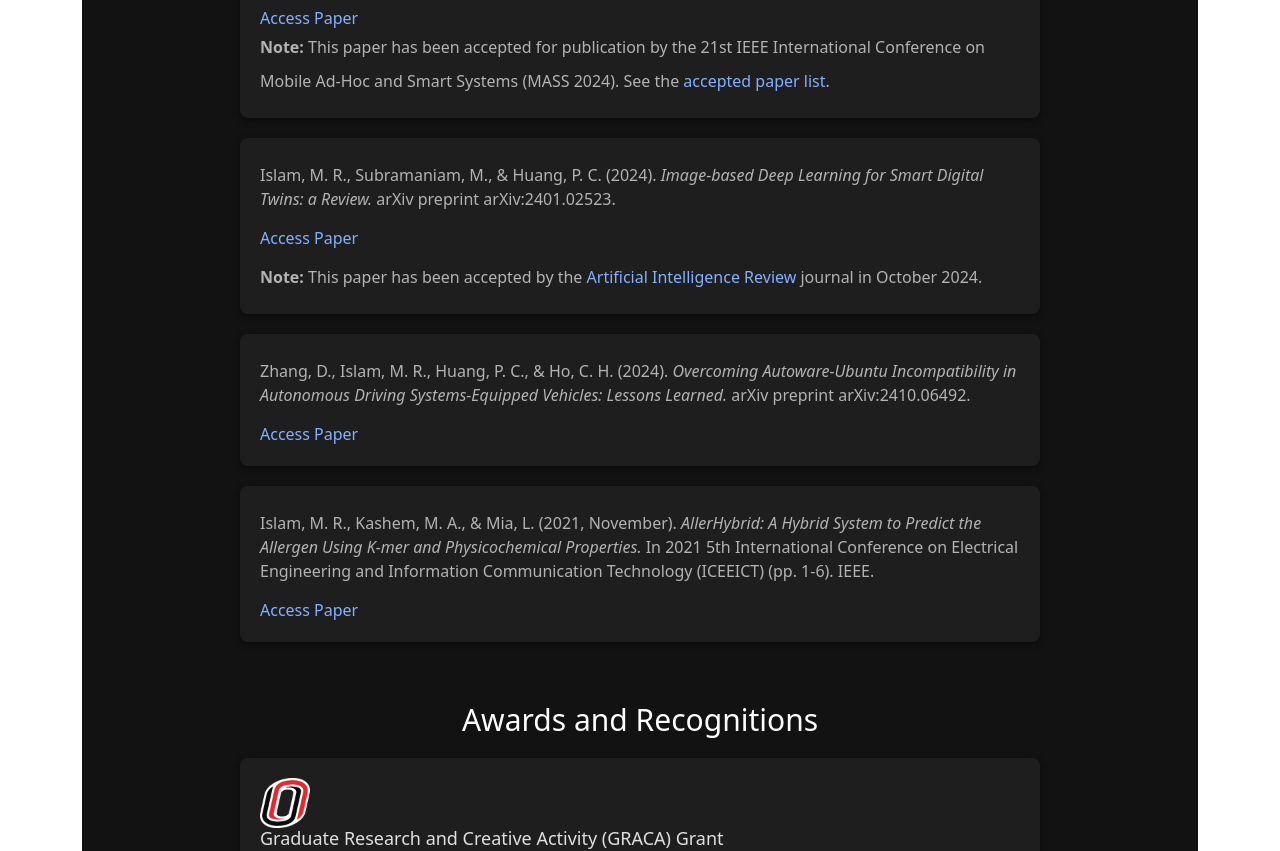
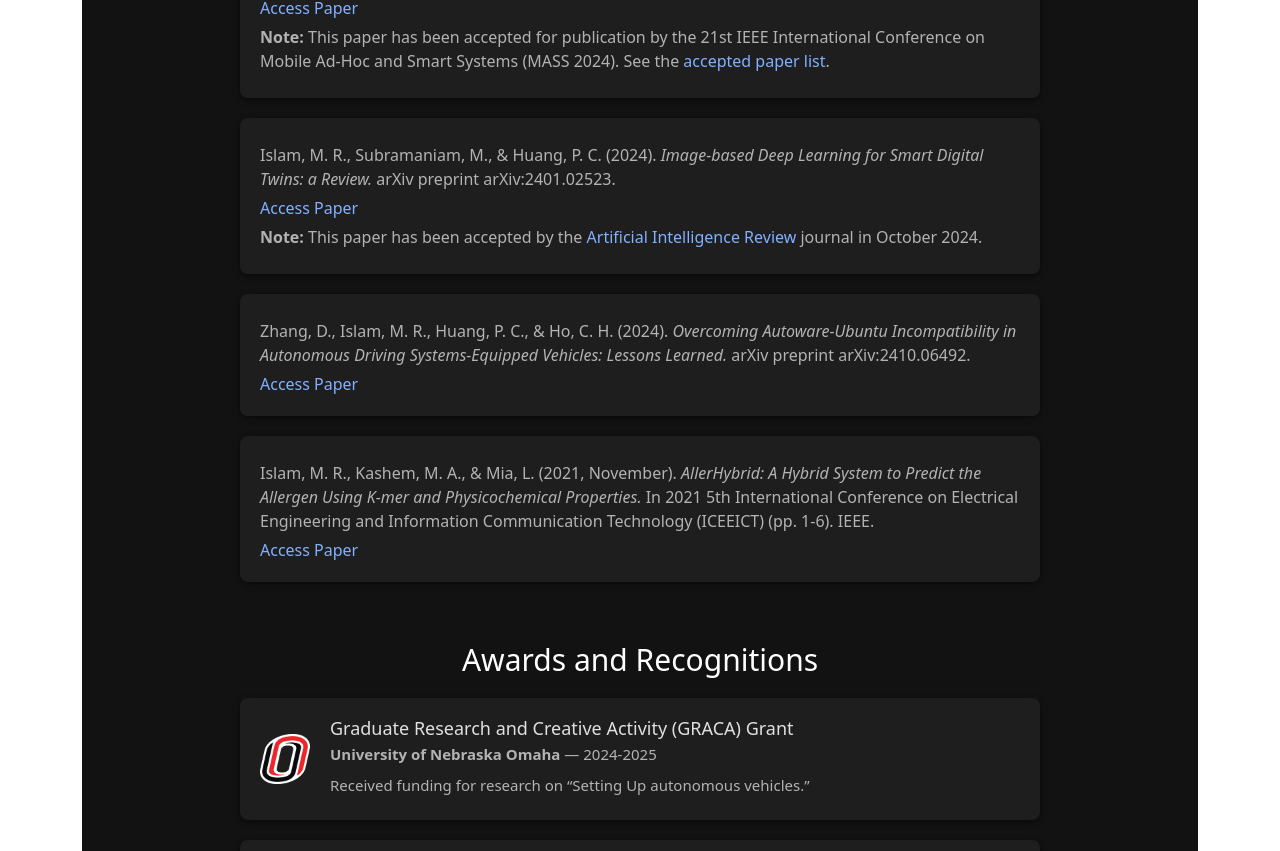
Before and after one commit to ruman23/portfolio, a React (Create React App) app: page / in a window 1280 px wide. Shown: the part 4645-5496 px from the top of the page. Built offline with nearby package versions, Linux system fonts and the light colour scheme.

Commit message:
fixed the logo alignment and position issue

```diff
--- a/src/components/Portfolio.css
+++ b/src/components/Portfolio.css
@@ -1,11 +1,11 @@
+/* Portfolio Section Styling */
 #portfolio {
   padding: 30px;
+  color: #e0e0e0;
   display: flex;
   flex-direction: column;
-  justify-content: center;
   align-items: center;
   text-align: center;
-  color: #e0e0e0;
 }
 
 #portfolio h1 {
@@ -22,27 +22,24 @@
   margin-bottom: 20px;
 }
 
-/* Consistent width for publications and awards */
-.publications,
-.awards {
+/* Publications and Awards Containers */
+.publications, .awards {
   display: flex;
   flex-direction: column;
   align-items: center;
   width: 100%;
-  max-width: 800px; /* Consistent width */
+  max-width: 800px;
 }
 
-.publication,
-.award-item {
+/* Individual Publication Styling */
+.publication {
   background-color: #1e1e1e;
   padding: 20px;
   border-radius: 8px;
   box-shadow: 0 2px 6px rgba(0, 0, 0, 0.5);
   margin-bottom: 20px;
-  width: 100%; /* Full width within container */
+  width: 100%;
   text-align: left;
-  display: flex;
-  flex-direction: column; /* Stack content vertically */
 }
 
 .publication p {
@@ -56,7 +53,6 @@
   color: #82b1ff;
   text-decoration: none;
   margin-top: 10px;
-  display: inline-block;
 }
 
 .publication a:hover {
@@ -70,21 +66,31 @@
   font-size: 15px;
 }
 
-/* Awards Section Styling */
+/* Award Item Styling */
+.award-item {
+  display: flex;
+  align-items: center; /* Align logo and text vertically centered */
+  background-color: #1e1e1e;
+  padding: 20px;
+  border-radius: 8px;
+  box-shadow: 0 2px 6px rgba(0, 0, 0, 0.5);
+  margin-bottom: 20px;
+  width: 100%;
+  max-width: 800px;
+}
+
 .award-logo {
   width: 50px;
   height: 50px;
-  margin-right: 15px;
-  border-radius: 5px;
-}
-
-.award-item {
-  display: flex;
-  align-items: flex-start;
+  margin-right: 20px;
+  flex-shrink: 0;
 }
 
 .award-details {
-  flex-grow: 1;
+  display: flex;
+  flex-direction: column;
+  align-items: flex-start; /* Left-aligns the text */
+  text-align: left; /* Ensures text within is left-aligned */
 }
 
 .award-details h3 {
@@ -99,9 +105,10 @@
   margin: 4px 0;
 }
 
+
+
 /* Responsive adjustments */
 @media (max-width: 768px) {
-  .publication,
   .award-item {
     flex-direction: column;
     align-items: center;
```
